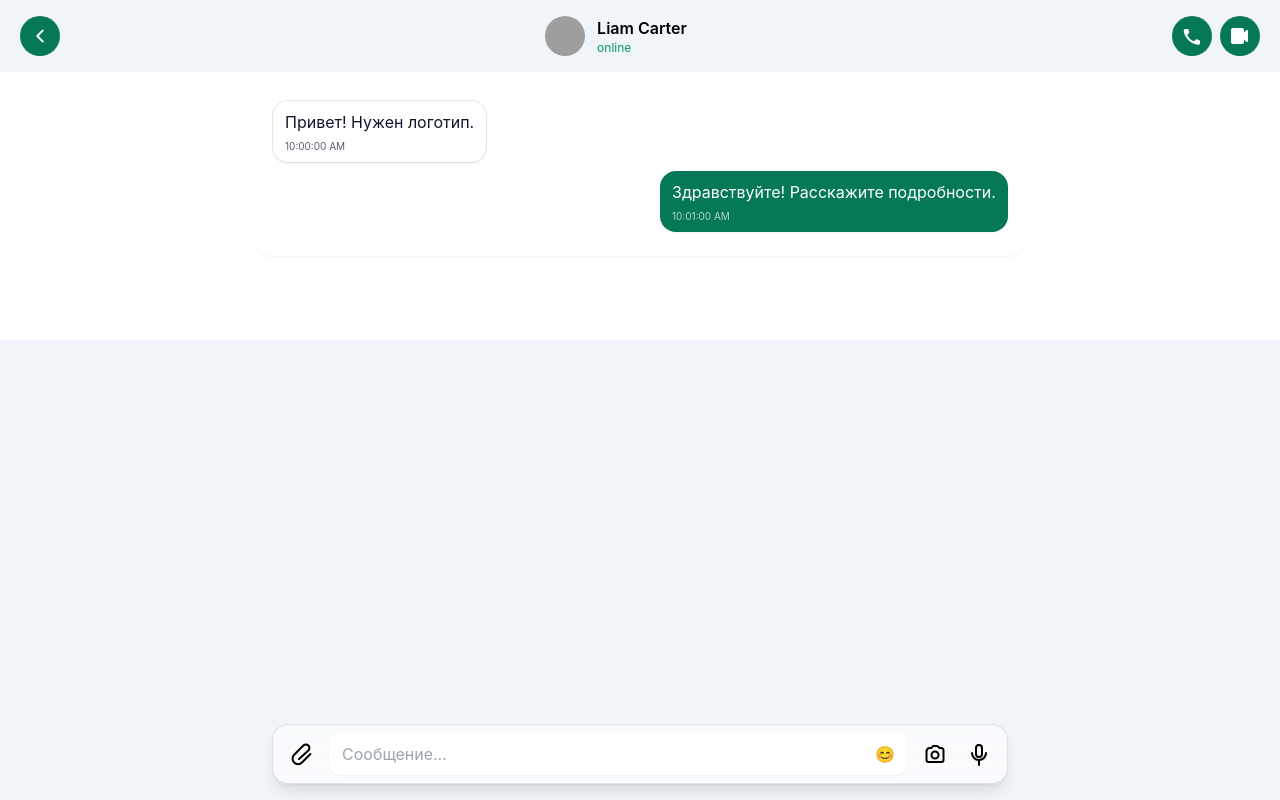
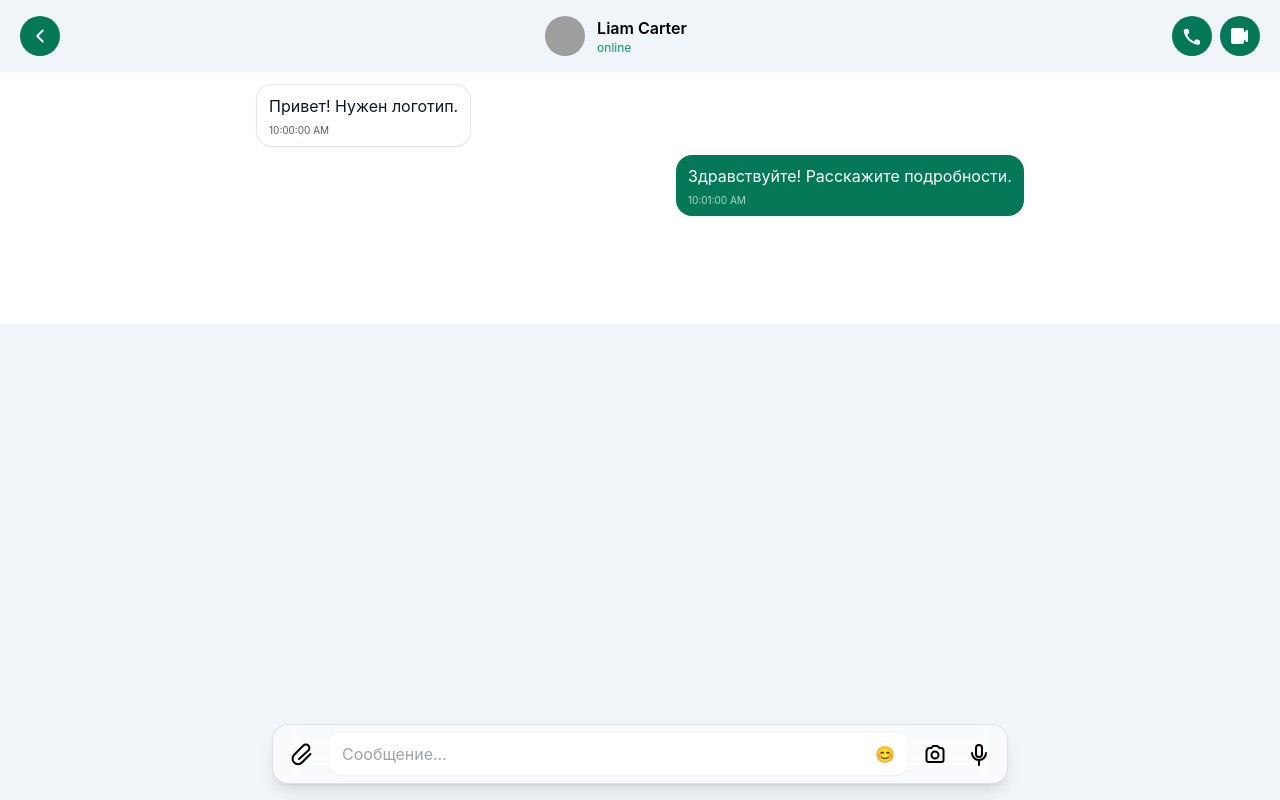
Before and after one commit to m1ke1994/apps-messeger, a Vue app in the folder my-vue-app/: page /chats/1 in a window 1280 px wide. Built offline with nearby package versions, Linux system fonts and the light colour scheme; grey boxes are pictures that could not be loaded.

Commit message:
снова поменял фон

```diff
--- a/my-vue-app/src/views/ChatsDetail.vue
+++ b/my-vue-app/src/views/ChatsDetail.vue
@@ -274,17 +274,15 @@ const mainPaddingStyle = computed(() => ({
   <div class="flex min-h-dvh flex-col bg-gradient-to-b from-white to-slate-50/70 dark:from-slate-900 dark:to-slate-950">
     <main
       ref="mainEl"
-      class="flex flex-1 flex-col overflow-y-auto overscroll-contain scroll-smooth bg-white px-3 pt-3"
+      class="flex flex-1 flex-col overflow-y-auto overscroll-contain scroll-smooth bg-white px-3 pt-3 transition-shadow dark:bg-slate-900"
+      :class="isDragOver ? 'ring-2 ring-primary/40 rounded-2xl shadow-md dark:ring-primary/30' : ''"
       :style="mainPaddingStyle"
       @dragover.prevent="isDragOver = true"
       @dragleave.prevent="isDragOver = false"
       @drop.prevent="onDropFiles"
       @paste="onPaste"
     >
-      <div
-        class="mx-auto flex w-full max-w-3xl flex-1 flex-col overflow-hidden rounded-2xl bord bg-white p-4 shadow-sm transition-shadow dark:border-white/10 dark:bg-slate-900 min-h-0"
-        :class="isDragOver ? 'ring-2 ring-primary/40 shadow-md dark:ring-primary/30' : ''"
-      >
+      <div class="mx-auto flex w-full max-w-3xl flex-1 flex-col pb-4">
         <!-- Растяжной враппер: тянет контент на всю высоту и прижимает тред к низу -->
         <div class="flex min-h-0 flex-1 flex-col justify-end">
           <template v-if="thread.length">
@@ -300,11 +298,11 @@ const mainPaddingStyle = computed(() => ({
                 </template>
 
                 <template v-else-if="message.type === 'image'">
-                  <img :src="message.imageUrl" alt="Изображение" class="max-h-64 w-auto rounded-xl object-contain" />
+                  <img :src="message.imageUrl" alt="����ࠦ����" class="max-h-64 w-auto rounded-xl object-contain" />
                 </template>
 
                 <template v-else-if="message.type === 'file'">
-                  <a :href="message.fileUrl" download class="break-all underline">📎 {{ message.fileName || 'Файл' }}</a>
+                  <a :href="message.fileUrl" download class="break-all underline">?? {{ message.fileName || '����' }}</a>
                 </template>
 
                 <template v-else-if="message.type === 'audio'">
@@ -320,8 +318,8 @@ const mainPaddingStyle = computed(() => ({
 
           <div v-else class="flex flex-1 items-center justify-center px-6 text-center text-slate-500 dark:text-slate-400">
             <div class="max-w-sm">
-              <p class="text-base font-medium">Здесь будет ваша история сообщений</p>
-              <p class="mt-1 text-sm">Напишите первое сообщение ниже — оно откроет диалог.</p>
+              <p class="text-base font-medium">����� �㤥� ��� ����� ᮮ�饭��</p>
+              <p class="mt-1 text-sm">������ ��ࢮ� ᮮ�饭�� ���� - ��� ��஥� ������.</p>
             </div>
           </div>
         </div>
```
